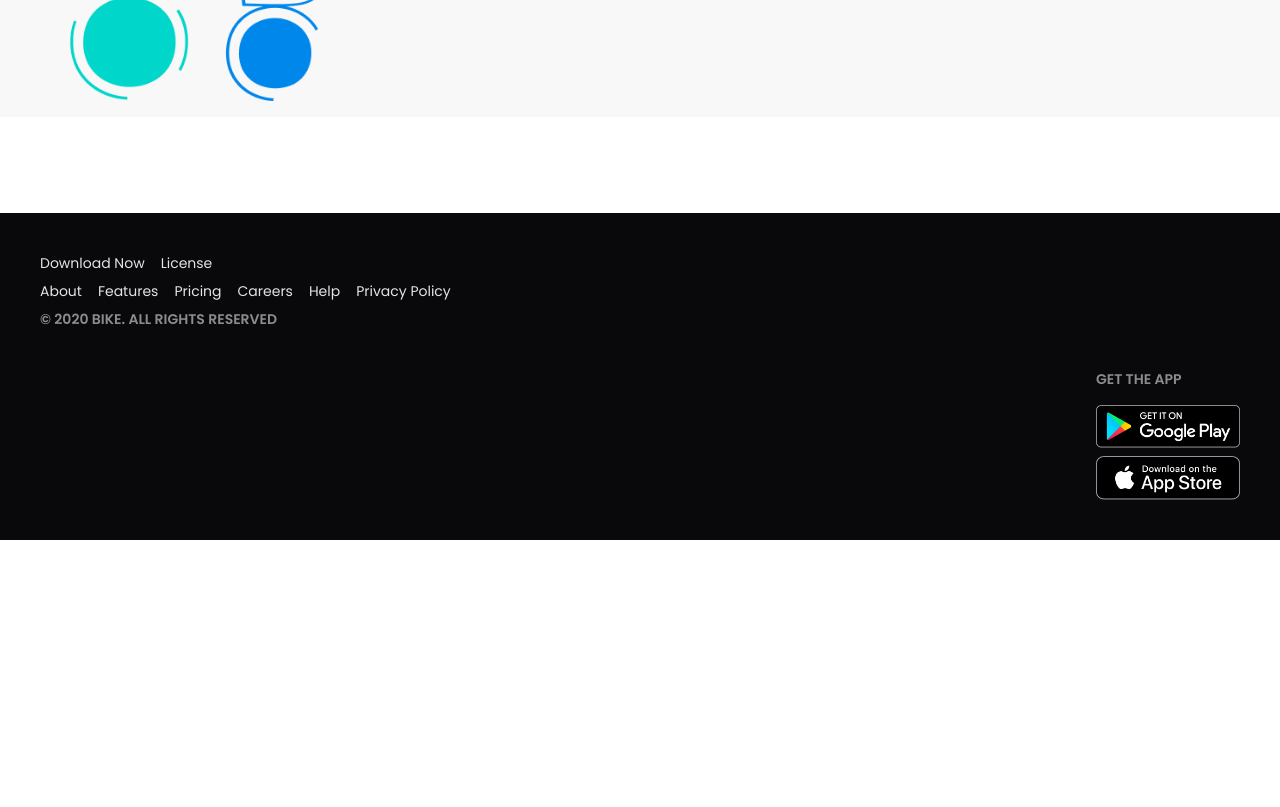
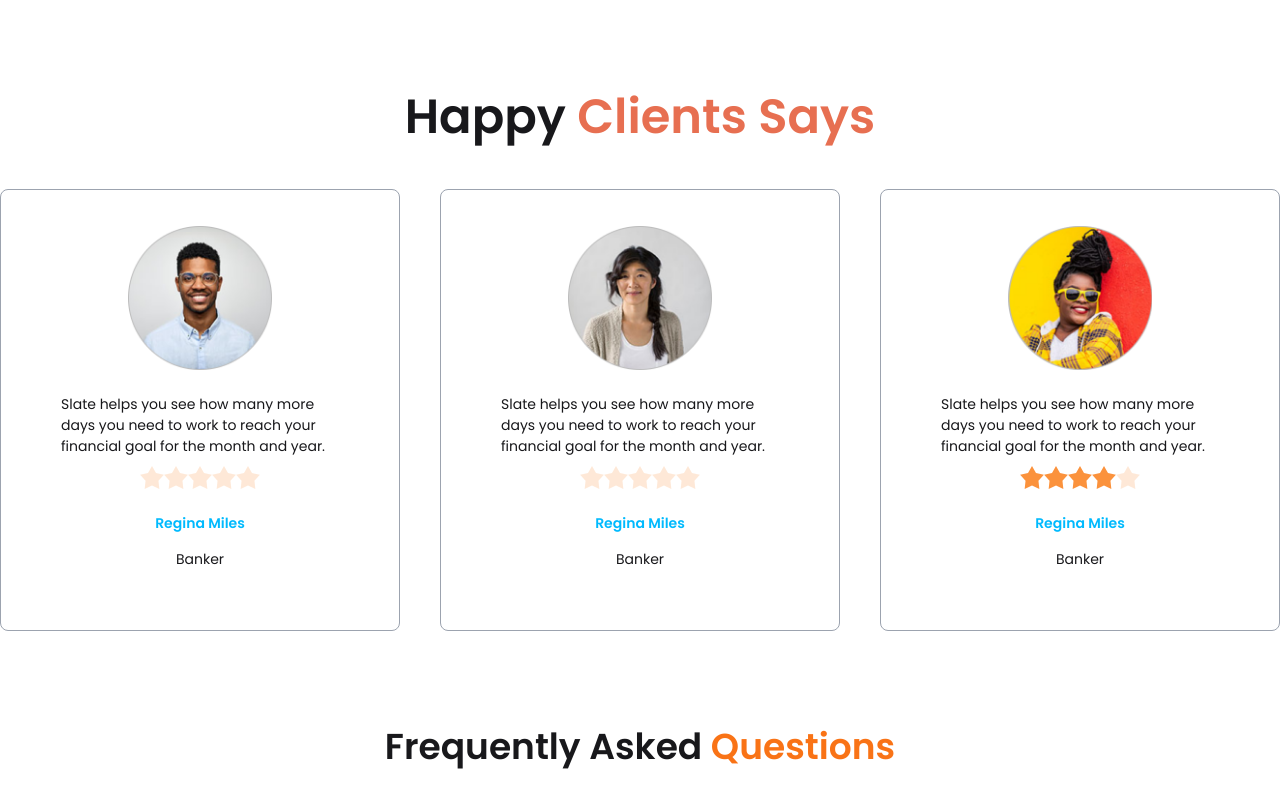
Before and after one commit to tazminur12/biker-zone-web, a plain HTML site: page index.html in a window 1280 px wide. Shown: the part 1767-2574 px from the top of the page. Before the commit the page ends 2307 px from the top, so only its background shows below. Drawn offline with nearby package versions, Linux system fonts and the light colour scheme.

Commit message:
all complete

```diff
--- a/index.html
+++ b/index.html
@@ -178,7 +178,15 @@
      <!-- Main section -->
       <main>
         <!-- Features by bike section -->
-         <section></section>
+         <section class="my-24">
+          <h2 class="text-4xl font-semibold text-center mb-12">Features Bike In This Year</h2>
+          <h4 class="text-orange-600 text-sm font-semibold text-center mb-12">Best bike collection</h4>
+          <!-- Features bike picture -->
+          <div class="grid gap-12 md:gap-12 grid-cols-1 md:grid-cols-3 lg:grid-cols-3 md:container sm:mx-auto md:mx-auto justify-items-center">
+            <img src="images/others/feature-bike.png" alt="" class="w-full max-w-xs grayscale">
+            <img src="images/others/feature-bike.png" alt="" class="w-full max-w-xs">
+            <img src="images/others/feature-bike.png" alt="" class="w-full max-w-xs grayscale">
+        </div>
          <!-- Latest bike section -->
           <section class="my-24">
             <h2 class=" text-4xl font-bold text-center mb-12">Latest News</h2>
@@ -232,7 +240,74 @@
              </div>
           </section>
           <!-- happy client -->
-           <section></section>
+          <section class="my-24">
+            <h3 class="text-5xl mb-12 font-semibold text-center">Happy <span class="text-bike-primary">Clients Says</span></h3>
+            <div class="grid gap-10 grid-cols-1 md:grid-cols-2 lg:grid-cols-3">
+                <!-- first review -->
+                <div class="card bg-base-100 p-9 border border-gray-400">
+                    <figure><img class="w-36" src="/images/others/user-1.png" alt="Shoes" /></figure>
+                    <div class="card-body">
+                      <p>Slate helps you see how
+                        many more days you need
+                        to work to reach your financial
+                        goal for the month and year.</p>
+                        <div class="rating justify-center">
+                            <input type="radio" name="rating-2" class="mask mask-star-2 bg-orange-400" />
+                            <input type="radio" name="rating-2" class="mask mask-star-2 bg-orange-400"  />
+                            <input type="radio" name="rating-2" class="mask mask-star-2 bg-orange-400" />
+                            <input type="radio" name="rating-2" class="mask mask-star-2 bg-orange-400" checked/>
+                            <input type="radio" name="rating-2" class="mask mask-star-2 bg-orange-400" />
+                          </div>
+                      <div class="text-center space-y-4 mt-4">
+                        <h4 class="text-sm font-semibold text-info">Regina Miles</h4>
+                        <p>Banker</p>
+                      </div>
+                    </div>
+                  </div>
+                <!-- second review -->
+                <div class="card bg-base-100 p-9 border border-gray-400">
+                    <figure><img class="w-36" src="/images/others/user-2.png" alt="Shoes" /></figure>
+                    <div class="card-body">
+                      <p>Slate helps you see how
+                        many more days you need
+                        to work to reach your financial
+                        goal for the month and year.</p>
+                        <div class="rating justify-center">
+                            <input type="radio" name="rating-2" class="mask mask-star-2 bg-orange-400" />
+                            <input type="radio" name="rating-2" class="mask mask-star-2 bg-orange-400"  />
+                            <input type="radio" name="rating-2" class="mask mask-star-2 bg-orange-400" />
+                            <input type="radio" name="rating-2" class="mask mask-star-2 bg-orange-400" checked/>
+                            <input type="radio" name="rating-2" class="mask mask-star-2 bg-orange-400" />
+                          </div>
+                      <div class="text-center space-y-4 mt-4">
+                        <h4 class="text-sm font-semibold text-info">Regina Miles</h4>
+                        <p>Banker</p>
+                      </div>
+                    </div>
+                  </div>
+                <!-- third review -->
+                <div class="card bg-base-100 p-9 border border-gray-400">
+                    <figure><img class="w-36" src="/images/others/user-3.png" alt="Shoes" /></figure>
+                    <div class="card-body">
+                      <p>Slate helps you see how
+                        many more days you need
+                        to work to reach your financial
+                        goal for the month and year.</p>
+                        <div class="rating justify-center">
+                            <input type="radio" name="rating-2" class="mask mask-star-2 bg-orange-400" />
+                            <input type="radio" name="rating-2" class="mask mask-star-2 bg-orange-400"  />
+                            <input type="radio" name="rating-2" class="mask mask-star-2 bg-orange-400" />
+                            <input type="radio" name="rating-2" class="mask mask-star-2 bg-orange-400" checked/>
+                            <input type="radio" name="rating-2" class="mask mask-star-2 bg-orange-400" />
+                          </div>
+                      <div class="text-center space-y-4 mt-4">
+                        <h4 class="text-sm font-semibold text-info">Regina Miles</h4>
+                        <p>Banker</p>
+                      </div>
+                    </div>
+                  </div>
+            </div>
+        </section>
            <!-- FAQ section -->
             <section class="my-24">
               <h2 class=" text-4xl font-semibold text-center mb-12">Frequently Asked <span class="text-orange-500">Questions</span></h2>
```
